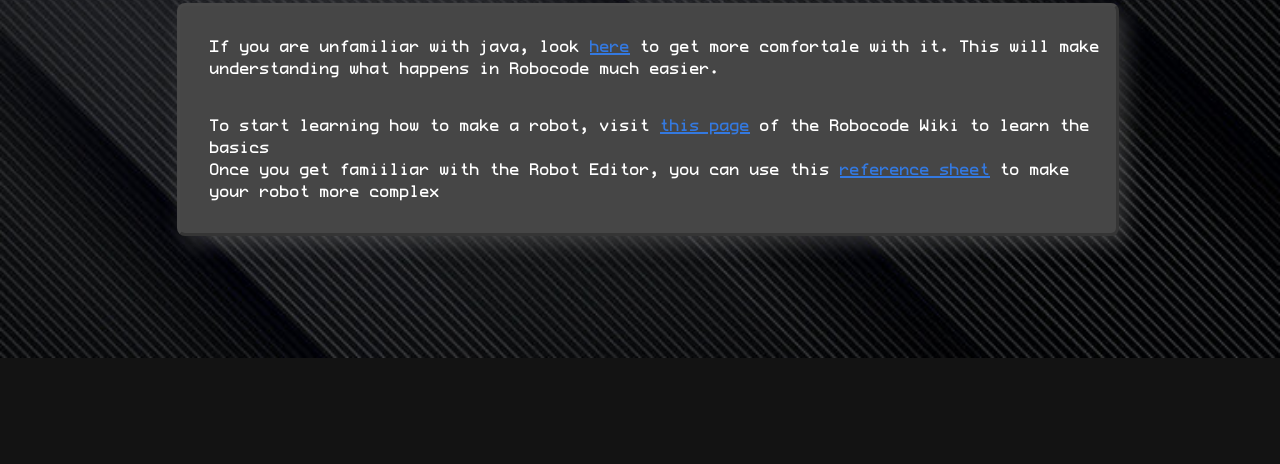
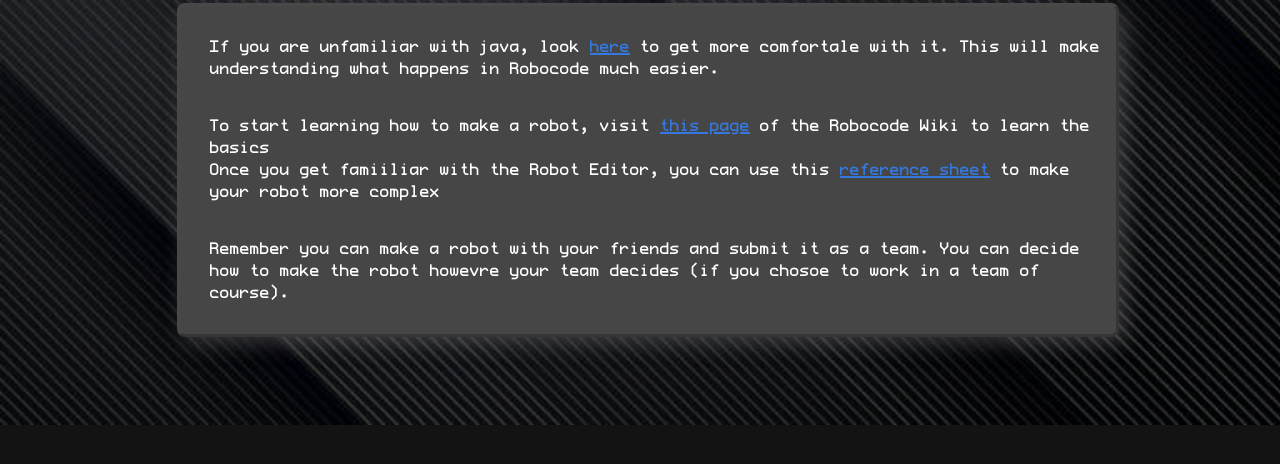
Before and after one commit to GavibH/compsci-hub, a plain HTML site: page pages/robocode-tutorials.html in a window 1280 px wide. Shown: the part 282-746 px from the top of the page. Drawn offline with Linux system fonts and the light colour scheme; a web font is replaced by a local one.

Commit message:
Update robocode-tutorials.html

```diff
--- a/pages/robocode-tutorials.html
+++ b/pages/robocode-tutorials.html
@@ -25,6 +25,9 @@
                 <span>To start learning how to make a robot, visit <a target="_blank" href="https://robowiki.net/wiki/Robocode/My_First_Robot">this page</a> of the Robocode Wiki to learn the basics</span>
                 <span>Once you get famiiliar with the Robot Editor, you can use this <a target="_blank" href="https://robocode.sourceforge.io/docs/robocode/robocode/Robot.html">reference sheet</a> to make your robot more complex</span>
             </div>
+            <div>
+                <span>Remember you can make a robot with your friends and submit it as a team. You can decide how to make the robot howevre your team decides (if you chosoe to work in a team of course).</span>
+            </div>
         </div>
     </div>
 </body>
```
